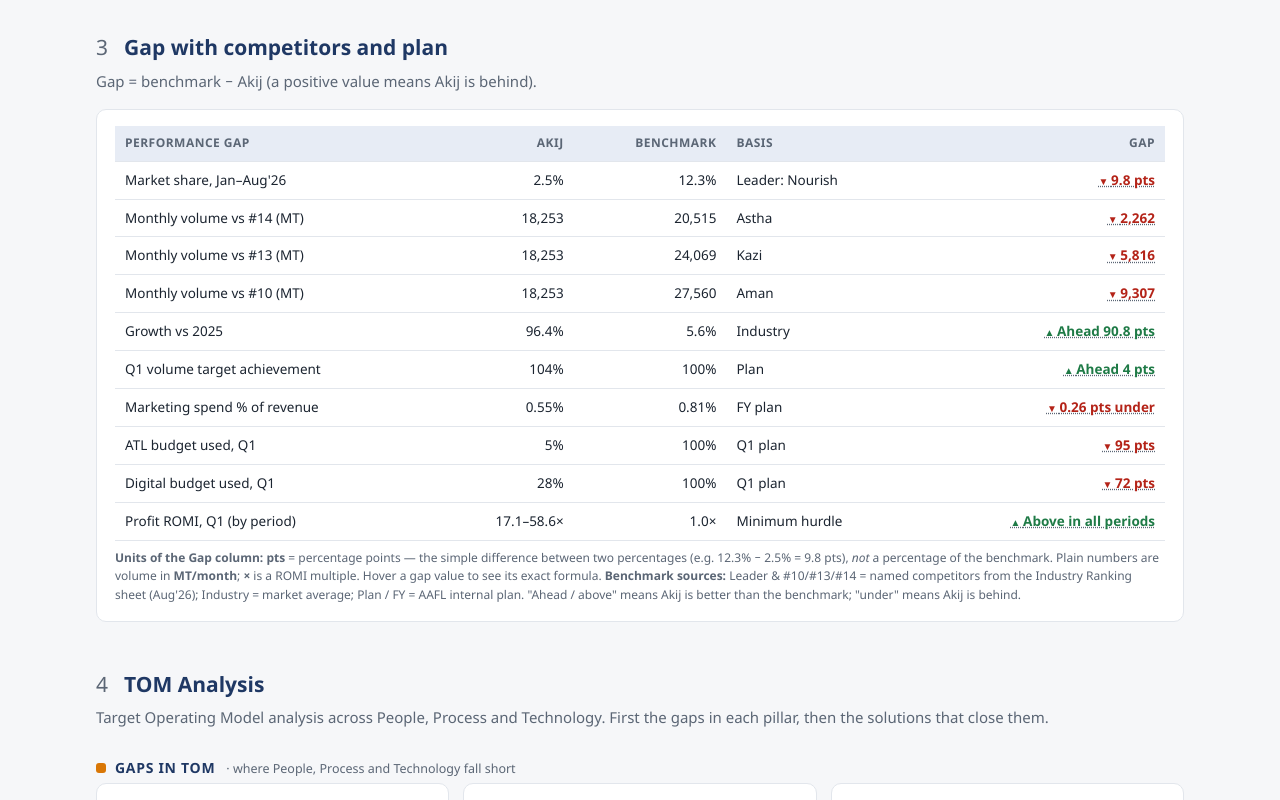
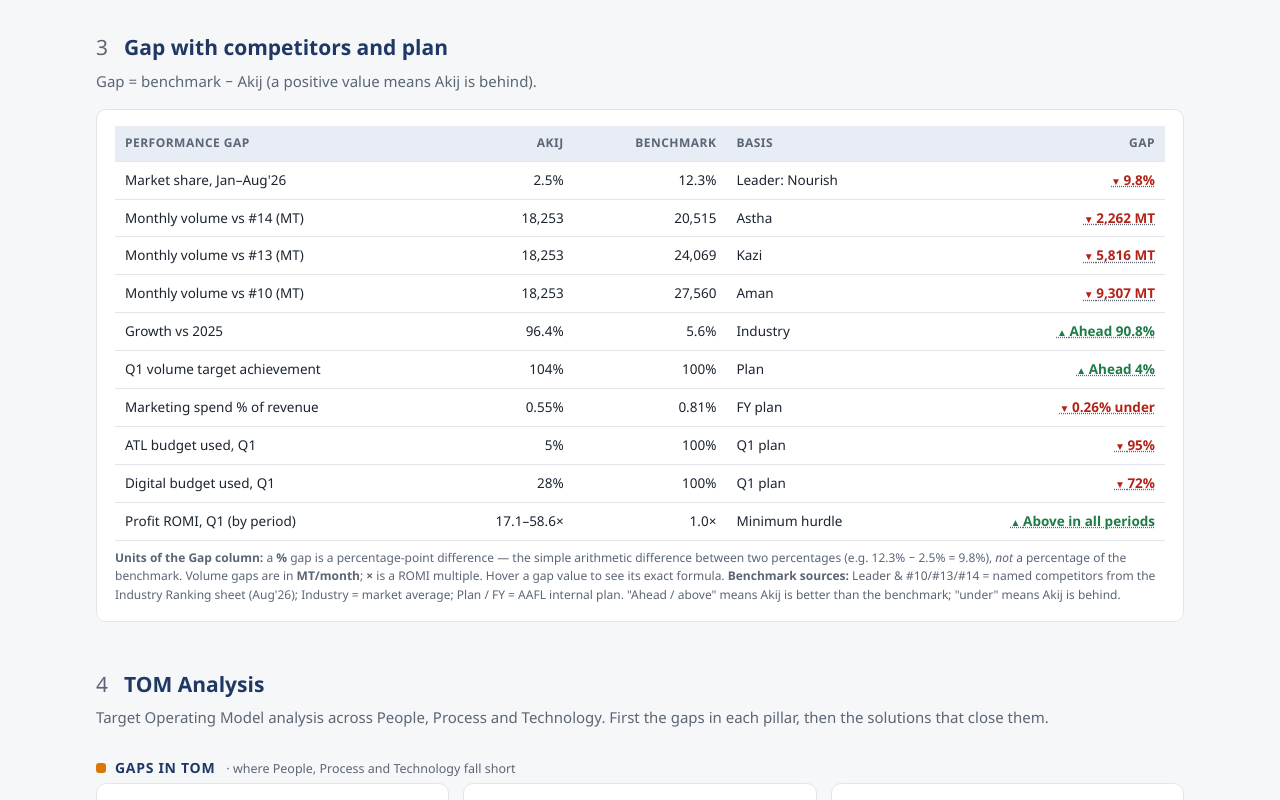
Before and after one commit to abirulislam-ops/aafl-marketing-analysis, a website: page AAFL Strategic Marketing Analysis and Solution.html in a window 1280 px wide. Shown: the part 5481-6281 px from the top of the page. Drawn offline with Linux system fonts and the light colour scheme.

Commit message:
Label growth vs share, remove competitor-gathering note, add UoM to digital and gap tables

```diff
--- a/AAFL Strategic Marketing Analysis and Solution.html
+++ b/AAFL Strategic Marketing Analysis and Solution.html
@@ -355,12 +355,11 @@
     <div class="card">
       <h3>What the offline data says</h3>
       <ul class="tight">
-        <li><b>Provita is the closest model:</b> it almost doubled (+95%) to 3.8% share in six months — the same jump Akij is now attempting (+96%).</li>
-        <li><b>Kazi is losing volume</b> (−33%) and Aftab (−10%), so share is available in the 3–4% tier.</li>
-        <li><b>New Hope (+24%) and ACI (+17%) grew</b>, the strongest growth among the top ten.</li>
-        <li><b>Akij has overtaken Aftab (#16)</b>; its Q1 run-rate (18,253 MT) already beats the FY target average (17,500) and would put it at ~2.9% share.</li>
+        <li><b>Provita is the closest model:</b> it almost doubled with +95% volume growth to a 3.8% market share in six months — the same growth jump Akij is now attempting (+96% growth).</li>
+        <li><b>Kazi is losing volume</b> (−33% growth) and Aftab (−10% growth), so market share is available in the 3–4% tier.</li>
+        <li><b>New Hope (+24% growth) and ACI (+17% growth) grew</b> the fastest among the top ten.</li>
+        <li><b>Akij has overtaken Aftab (#16)</b>; its Q1 run-rate (18,253 MT) already beats the FY target average (17,500) and would put it at ~2.9% market share.</li>
       </ul>
-      <div class="callout">Competitor ATL and BTL activity (TVC, print, dealer meets, seminars, outdoor) is still being gathered. The workbook's Competitor tab is ready for it; scoring will rank the channel gaps automatically.</div>
     </div>
   </div>
 
@@ -368,7 +367,7 @@
   <div class="card tablewrap">
     <h3>Digital presence by competitor</h3>
     <table>
-      <tr><th class="l">Competitor</th><th>Facebook</th><th>YouTube</th><th>Instagram</th><th>LinkedIn</th><th>TikTok</th></tr>
+        <tr><th class="l">Competitor</th><th>Facebook (followers)</th><th>YouTube (subs)</th><th>Instagram (followers)</th><th>LinkedIn (followers)</th><th>TikTok (followers)</th></tr>
       <tr class="hl"><td class="l">Akij Feed</td><td>36,000</td><td>1,400</td><td>113</td><td>8,300</td><td>4,496</td></tr>
       <tr><td class="l">Nourish</td><td>14,000</td><td>2,320</td><td>—</td><td>3,100</td><td>2,012</td></tr>
       <tr><td class="l">Kazi Farms</td><td>94,000</td><td>2,820</td><td>—</td><td>105,000</td><td>—</td></tr>
@@ -440,18 +439,18 @@
   <div class="card tablewrap">
     <table>
       <tr><th class="l">Performance gap</th><th>Akij</th><th>Benchmark</th><th class="l">Basis</th><th>Gap</th></tr>
-      <tr><td>Market share, Jan–Aug'26</td><td>2.5%</td><td>12.3%</td><td class="l">Leader: Nourish</td><td class="down tip" title="Nourish share 12.3% − Akij share 2.5% = 9.8 percentage points">9.8 pts</td></tr>
-      <tr><td>Monthly volume vs #14 (MT)</td><td>18,253</td><td>20,515</td><td class="l">Astha</td><td class="down tip" title="Astha 20,515 − Akij run-rate 18,253 = 2,262 MT/month to close">2,262</td></tr>
-      <tr><td>Monthly volume vs #13 (MT)</td><td>18,253</td><td>24,069</td><td class="l">Kazi</td><td class="down tip" title="Kazi 24,069 − Akij run-rate 18,253 = 5,816 MT/month to close">5,816</td></tr>
-      <tr><td>Monthly volume vs #10 (MT)</td><td>18,253</td><td>27,560</td><td class="l">Aman</td><td class="down tip" title="Aman 27,560 − Akij run-rate 18,253 = 9,307 MT/month to close">9,307</td></tr>
-      <tr><td>Growth vs 2025</td><td>96.4%</td><td>5.6%</td><td class="l">Industry</td><td class="up tip" title="Akij growth 96.4% − industry growth 5.6% = 90.8 percentage points ahead">Ahead 90.8 pts</td></tr>
-      <tr><td>Q1 volume target achievement</td><td>104%</td><td>100%</td><td class="l">Plan</td><td class="up tip" title="Actual 104% − plan 100% = 4 percentage points ahead">Ahead 4 pts</td></tr>
-      <tr><td>Marketing spend % of revenue</td><td>0.55%</td><td>0.81%</td><td class="l">FY plan</td><td class="down tip" title="FY plan 0.81% − Q1 actual 0.55% = 0.26 percentage points under">0.26 pts under</td></tr>
-      <tr><td>ATL budget used, Q1</td><td>5%</td><td>100%</td><td class="l">Q1 plan</td><td class="down tip" title="Q1 plan 100% − actual 5% = 95 percentage points under">95 pts</td></tr>
-      <tr><td>Digital budget used, Q1</td><td>28%</td><td>100%</td><td class="l">Q1 plan</td><td class="down tip" title="Q1 plan 100% − actual 28% = 72 percentage points under">72 pts</td></tr>
+      <tr><td>Market share, Jan–Aug'26</td><td>2.5%</td><td>12.3%</td><td class="l">Leader: Nourish</td><td class="down tip" title="Nourish share 12.3% − Akij share 2.5% = 9.8% gap">9.8%</td></tr>
+      <tr><td>Monthly volume vs #14 (MT)</td><td>18,253</td><td>20,515</td><td class="l">Astha</td><td class="down tip" title="Astha 20,515 − Akij run-rate 18,253 = 2,262 MT/month to close">2,262 MT</td></tr>
+      <tr><td>Monthly volume vs #13 (MT)</td><td>18,253</td><td>24,069</td><td class="l">Kazi</td><td class="down tip" title="Kazi 24,069 − Akij run-rate 18,253 = 5,816 MT/month to close">5,816 MT</td></tr>
+      <tr><td>Monthly volume vs #10 (MT)</td><td>18,253</td><td>27,560</td><td class="l">Aman</td><td class="down tip" title="Aman 27,560 − Akij run-rate 18,253 = 9,307 MT/month to close">9,307 MT</td></tr>
+      <tr><td>Growth vs 2025</td><td>96.4%</td><td>5.6%</td><td class="l">Industry</td><td class="up tip" title="Akij growth 96.4% − industry growth 5.6% = 90.8% ahead">Ahead 90.8%</td></tr>
+      <tr><td>Q1 volume target achievement</td><td>104%</td><td>100%</td><td class="l">Plan</td><td class="up tip" title="Actual 104% − plan 100% = 4% ahead">Ahead 4%</td></tr>
+      <tr><td>Marketing spend % of revenue</td><td>0.55%</td><td>0.81%</td><td class="l">FY plan</td><td class="down tip" title="FY plan 0.81% − Q1 actual 0.55% = 0.26% under">0.26% under</td></tr>
+      <tr><td>ATL budget used, Q1</td><td>5%</td><td>100%</td><td class="l">Q1 plan</td><td class="down tip" title="Q1 plan 100% − actual 5% = 95% under">95%</td></tr>
+      <tr><td>Digital budget used, Q1</td><td>28%</td><td>100%</td><td class="l">Q1 plan</td><td class="down tip" title="Q1 plan 100% − actual 28% = 72% under">72%</td></tr>
       <tr><td>Profit ROMI, Q1 (by period)</td><td>17.1–58.6×</td><td>1.0×</td><td class="l">Minimum hurdle</td><td class="up tip" title="Every campaign-period profit ROMI (17.1×–58.6×) clears the 1.0× minimum hurdle">Above in all periods</td></tr>
     </table>
-    <div class="legend"><b>Units of the Gap column:</b> <b>pts</b> = percentage points — the simple difference between two percentages (e.g. 12.3% − 2.5% = 9.8 pts), <i>not</i> a percentage of the benchmark. Plain numbers are volume in <b>MT/month</b>; <b>×</b> is a ROMI multiple. Hover a gap value to see its exact formula. <b>Benchmark sources:</b> Leader &amp; #10/#13/#14 = named competitors from the Industry Ranking sheet (Aug'26); Industry = market average; Plan / FY = AAFL internal plan. "Ahead / above" means Akij is better than the benchmark; "under" means Akij is behind.</div>
+    <div class="legend"><b>Units of the Gap column:</b> a <b>%</b> gap is a percentage-point difference — the simple arithmetic difference between two percentages (e.g. 12.3% − 2.5% = 9.8%), <i>not</i> a percentage of the benchmark. Volume gaps are in <b>MT/month</b>; <b>×</b> is a ROMI multiple. Hover a gap value to see its exact formula. <b>Benchmark sources:</b> Leader &amp; #10/#13/#14 = named competitors from the Industry Ranking sheet (Aug'26); Industry = market average; Plan / FY = AAFL internal plan. "Ahead / above" means Akij is better than the benchmark; "under" means Akij is behind.</div>
   </div>
 </section>
 
```
Also changed, not shown: index.html (+15 -16 lines), site/index.html (+15 -16 lines).
